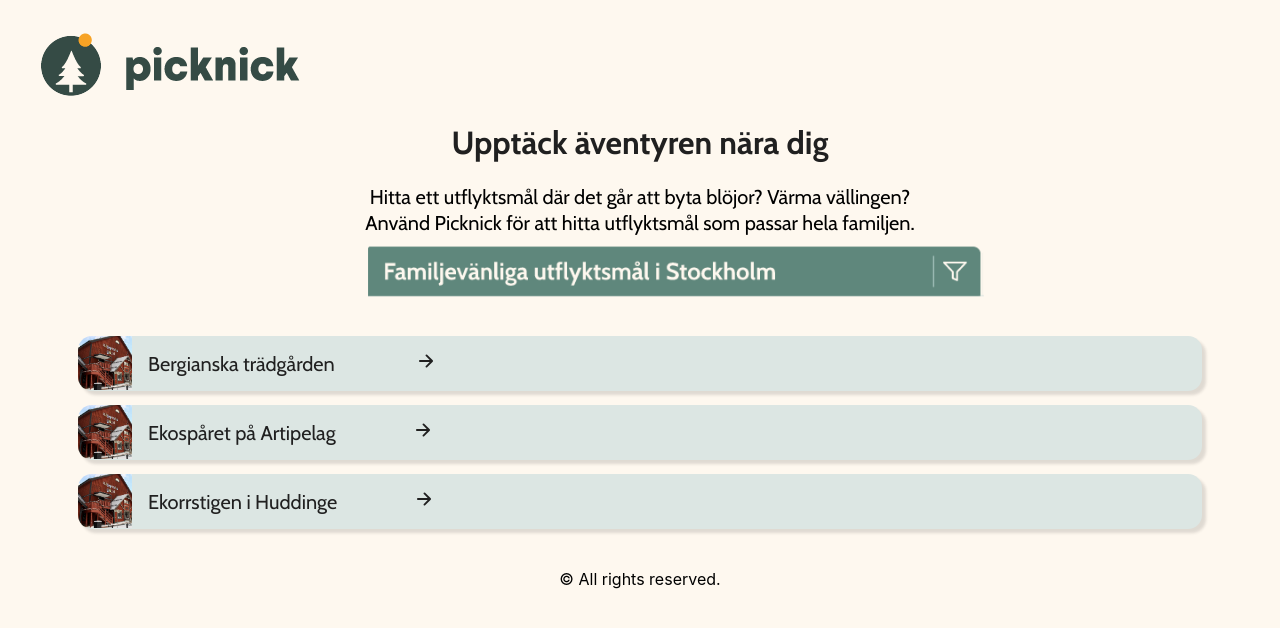
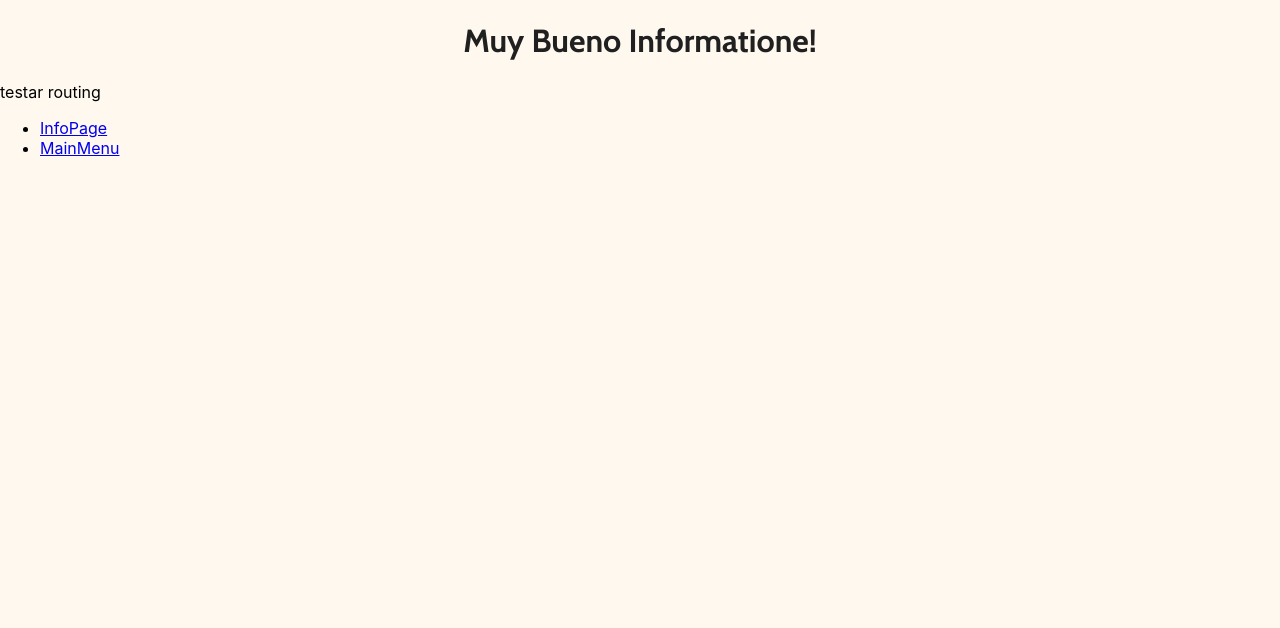
Before and after one commit to Soljojjo/Picknick, a React (Create React App) app: page /InfoPage in a window 1280 px wide. Shown: the top 628 px of the page. Built offline with nearby package versions, Linux system fonts and the light colour scheme.

Commit message:
fixat routing!

```diff
--- a/package.json
+++ b/package.json
@@ -8,6 +8,7 @@
     "@testing-library/user-event": "^12.8.3",
     "react": "^17.0.2",
     "react-dom": "^17.0.2",
+    "react-router-dom": "^5.2.0",
     "react-scripts": "4.0.3",
     "web-vitals": "^1.1.1"
   },
--- a/src/App.js
+++ b/src/App.js
@@ -1,16 +1,35 @@
 import React from 'react';
 import MainMenu from './project/MainMenu';
+import InfoPage from './project/InfoPage';
+import { Route, BrowserRouter as Router, Switch, Link } from "react-router-dom";
+
 
 function App() {
 
   return (
-    <div>
+    <Router>
+
+      <div>
+      <Switch>
+          <Route path="/" exact component={MainMenu} />
+          <Route path="/InfoPage" component={InfoPage} />
+        </Switch>
+        <p>testar routing</p>
+        <nav>
+            <ul>
+                <li>
+                    <Link to= "/InfoPage">InfoPage</Link>
+                </li>
+                <li>
+                    <Link to= "/">MainMenu</Link>
+                </li>
+            </ul>
+        </nav>
 
 
-      <MainMenu />
+      </div>
 
-
-    </div>
+    </Router>
   );
 }
 
--- /dev/null
+++ b/src/project/InfoPage.js
@@ -0,0 +1,9 @@
+import React from 'react'
+
+export default function InfoPage() {
+    return (
+        <div>
+            <h1>Muy Bueno Informatione!</h1>
+        </div>
+    )
+}
```
Also changed, not shown: 1 other file (tests, documents, lock files or other folders).
